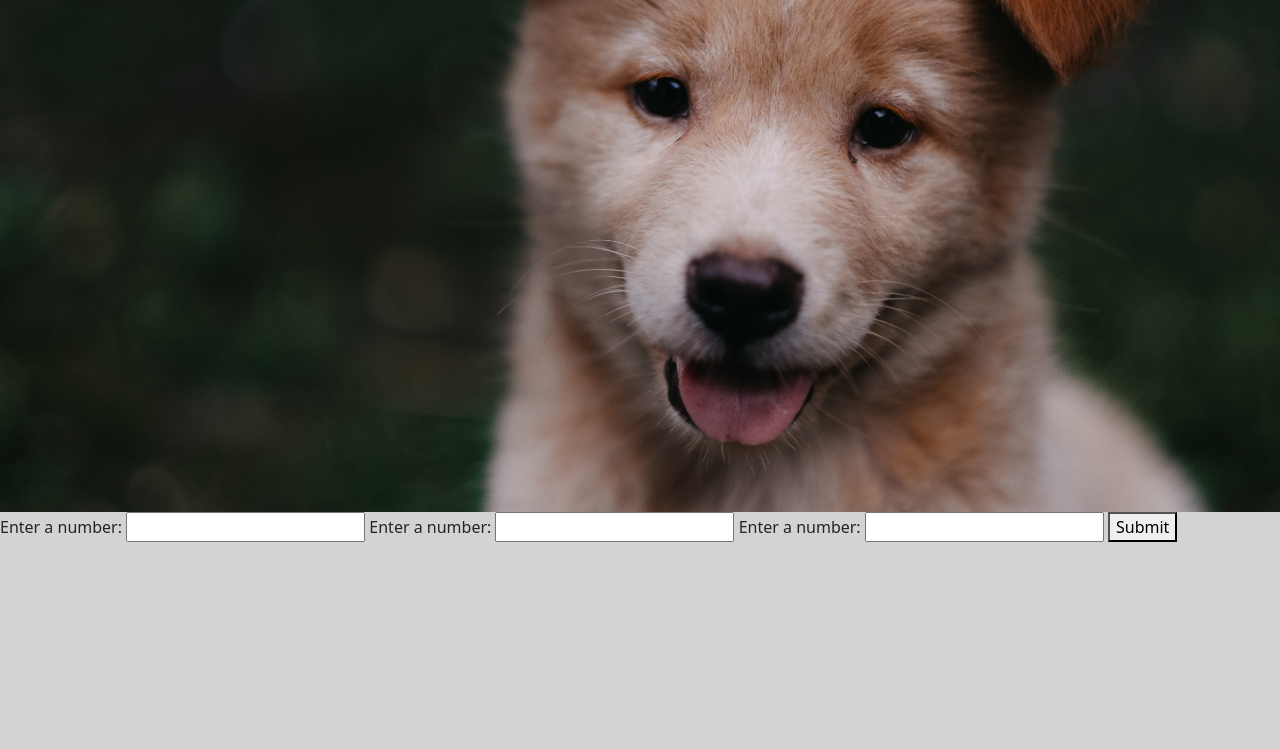
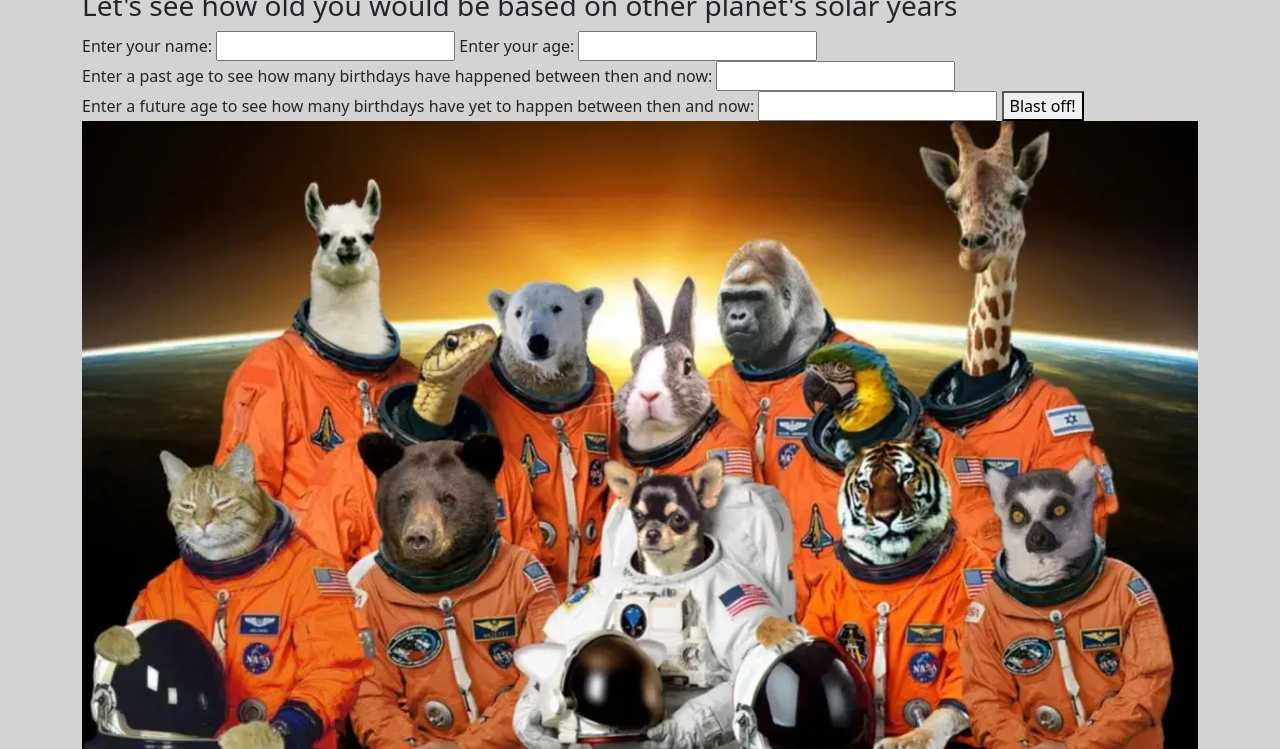
Before and after one commit to kimmykokonut/galactic-age-calculator, a website built with webpack: page src/index.html in a window 1280 px wide. Shown: the part 439-1188 px from the top of the page. Before the commit the page ends 981 px from the top, so only its background shows below. Built offline with nearby package versions, Linux system fonts and the light colour scheme.

Commit message:
add html content and images

```diff
--- a/src/index.html
+++ b/src/index.html
@@ -1,21 +1,31 @@
 <!DOCTYPE html>
 <html lang="en-US">
+
 <head>
-      <title>Galactic Age Calculator</title>
+  <title>Galactic Age Calculator</title>
 </head>
+
 <body>
-  <h1>Header</h1>
-  <h3>Enter three lengths to determine if they can make a triangle.</h3>
-  <img class="img-fluid" src="./assets/images/stock-puppy-photo.jpg" alt="brown dog"/>
-  <form id="triangle-checker-form">
-    <label for="length1">Enter a number:</label>
-    <input id="length1" type="number">
-    <label for="length2">Enter a number:</label>
-    <input id="length2" type="number">
-    <label for="length3">Enter a number:</label>
-    <input id="length3" type="number">
-    <button type="submit">Submit</button>
+  <div class="container">
+  <img class="img-fluid text-center" src="./assets/images/solarSystem.jpg" alt="planets in solar sytem"/>
+  <h1>How old are you really?</h1>
+  <h3>Let's see how old you would be based on other planet's solar years</h3>
+  <form id="age-form">
+    <label for="nameInput">Enter your name:</label>
+    <input id="nameInput" type="text">
+    <label for="ageInput">Enter your age:</label>
+    <input id="ageInput" type="number">
+    <label for="agePast">Enter a past age to see how many birthdays have happened between then and now:</label>
+    <input id="agePast" type="number">
+    <label for="ageFuture">Enter a future age to see how many birthdays have yet to happen between then and now:</label>
+    <input id="ageFuture" type="number">
+    <button type="submit">Blast off!</button>
   </form>
-  <div id="response"></div>
+    <img class="img-fluid" src="./assets/images/animal.webp" alt="animals in space" />
+  <div id="responseCurrent"></div>
+  <div id="responsePast"></div>
+  <div id="responseFuture"></div>
+</div>
 </body>
+
 </html>
```
Also changed, not shown: src/assets/images/animal.webp (added), src/assets/images/solarSystem.jpg (added), src/assets/images/stock-puppy-photo.jpg (deleted).
